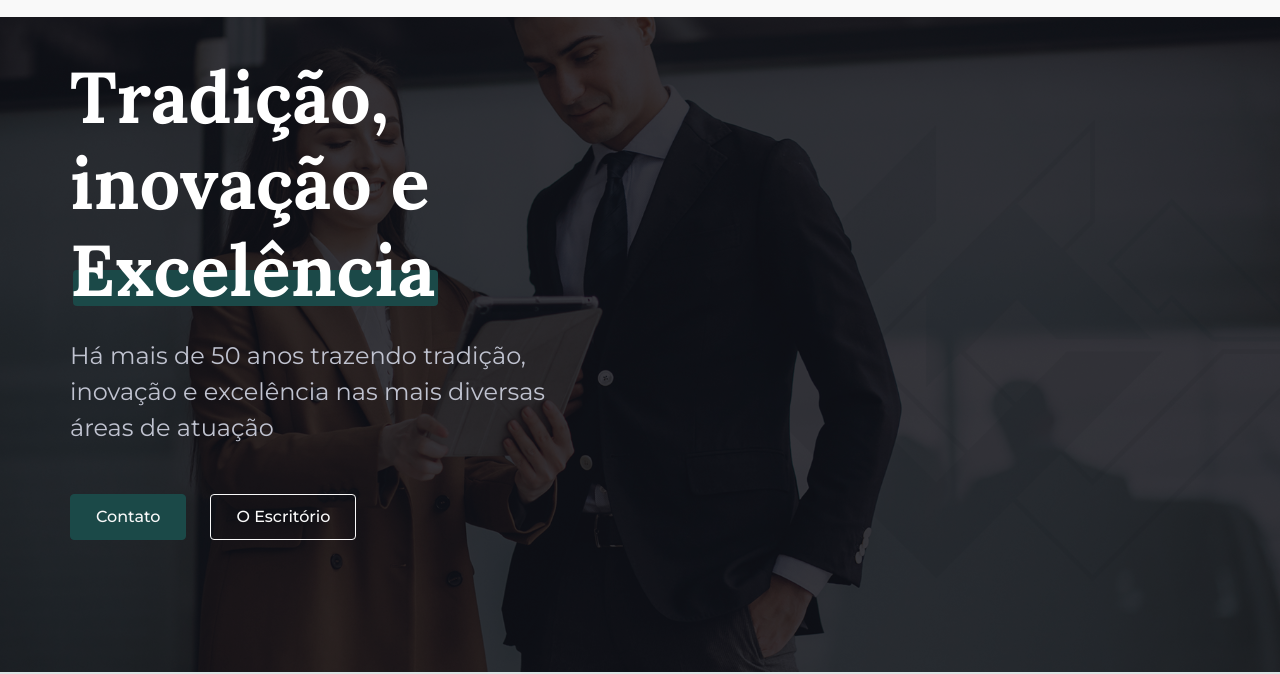
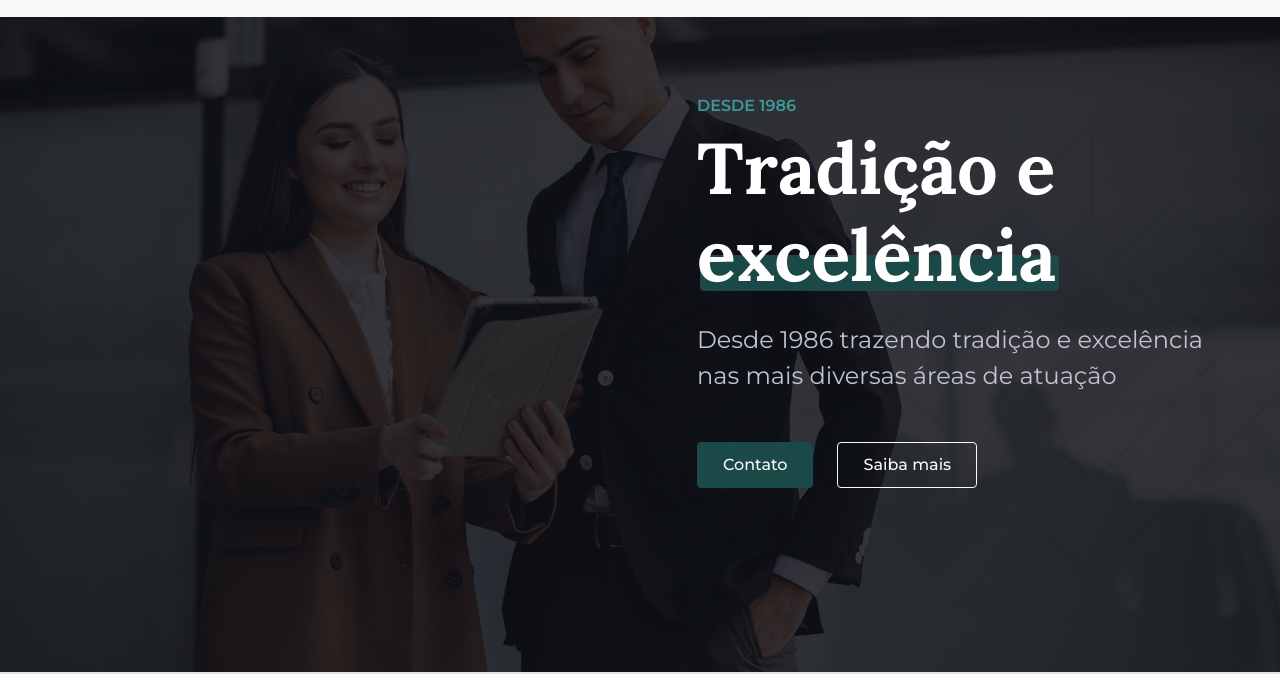
Before and after one commit to lucaswildemberg/gurgel, a plain HTML site: page index.html in a window 1280 px wide. Shown: the part 128-802 px from the top of the page. Drawn offline with nearby package versions, Linux system fonts and the light colour scheme.

Commit message:
muda lado do texto

```diff
--- a/index.html
+++ b/index.html
@@ -190,25 +190,25 @@
                         <img src="assets/images/bg-4.jpg" alt="Full Image" class="full-image" data-mask="50">
 
                         <div class="slide-content row">
-                            <div class="col-12 d-flex justify-content-start inner">
-                                <div class="right text-left">
+                          <div class="col-12 d-flex justify-content-end inner">
+                            <div class="right text-left init">
 
-                                    <!-- Content -->
-                                    <h1 data-aos="zoom-in" data-aos-delay="2000" class="title effect-static-text">
-                                        <!-- <span class="pre-title m-0">Desde 1986</span> -->
-                                        Tradição, inovação e <span class="featured bottom"><span>Excelência</span></span>
-                                    </h1>
-                                    <p data-aos="zoom-in" data-aos-delay="2400" class="description bigger">Há mais de 50 anos trazendo tradição, inovação e excelência nas mais diversas áreas de atuação</p>
+                                <!-- Content -->
+                                <h1 data-aos="zoom-in" data-aos-delay="2000" class="title effect-static-text aos-init aos-animate">
+                                    <span class="pre-title m-0">Desde 1986</span>
+                                    Tradição e <span class="featured bottom"><span>excelência</span></span>
+                                </h1>
+                                <p data-aos="zoom-in" data-aos-delay="2400" class="description bigger aos-init aos-animate">Desde 1986 trazendo tradição e excelência nas mais diversas áreas de atuação</p>
 
-                                    <!-- Action -->
-                                    <div data-aos="fade-up" data-aos-delay="2800" class="buttons">
-                                        <div class="d-sm-inline-flex">
-                                            <a href="#contato" class="smooth-anchor mt-4 btn primary-button">Contato</a>
-                                            <a href="#sobre" class="smooth-anchor ml-sm-4 mt-4 btn outline-button">O Escritório</a>
-                                        </div>
+                                <!-- Action -->
+                                <div data-aos="fade-up" data-aos-delay="2800" class="buttons aos-init aos-animate">
+                                    <div class="d-sm-inline-flex">
+                                        <a href="#contact" class="smooth-anchor mt-4 btn primary-button">Contato</a>
+                                        <a href="#features" class="smooth-anchor ml-sm-4 mt-4 btn outline-button">Saiba mais</a>
                                     </div>
                                 </div>
                             </div>
+                        </div>
                         </div>
                     </div>
 
```
